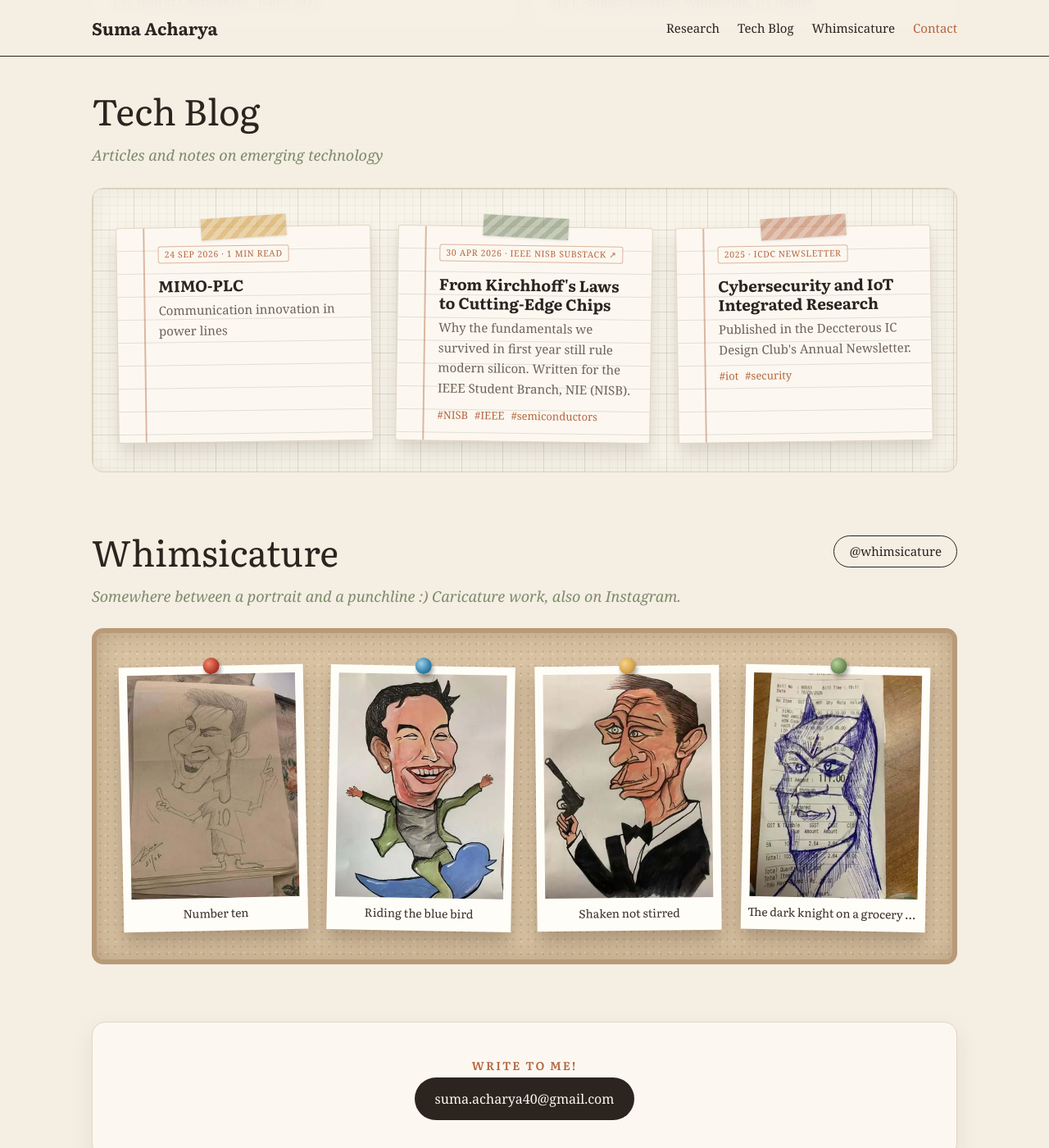
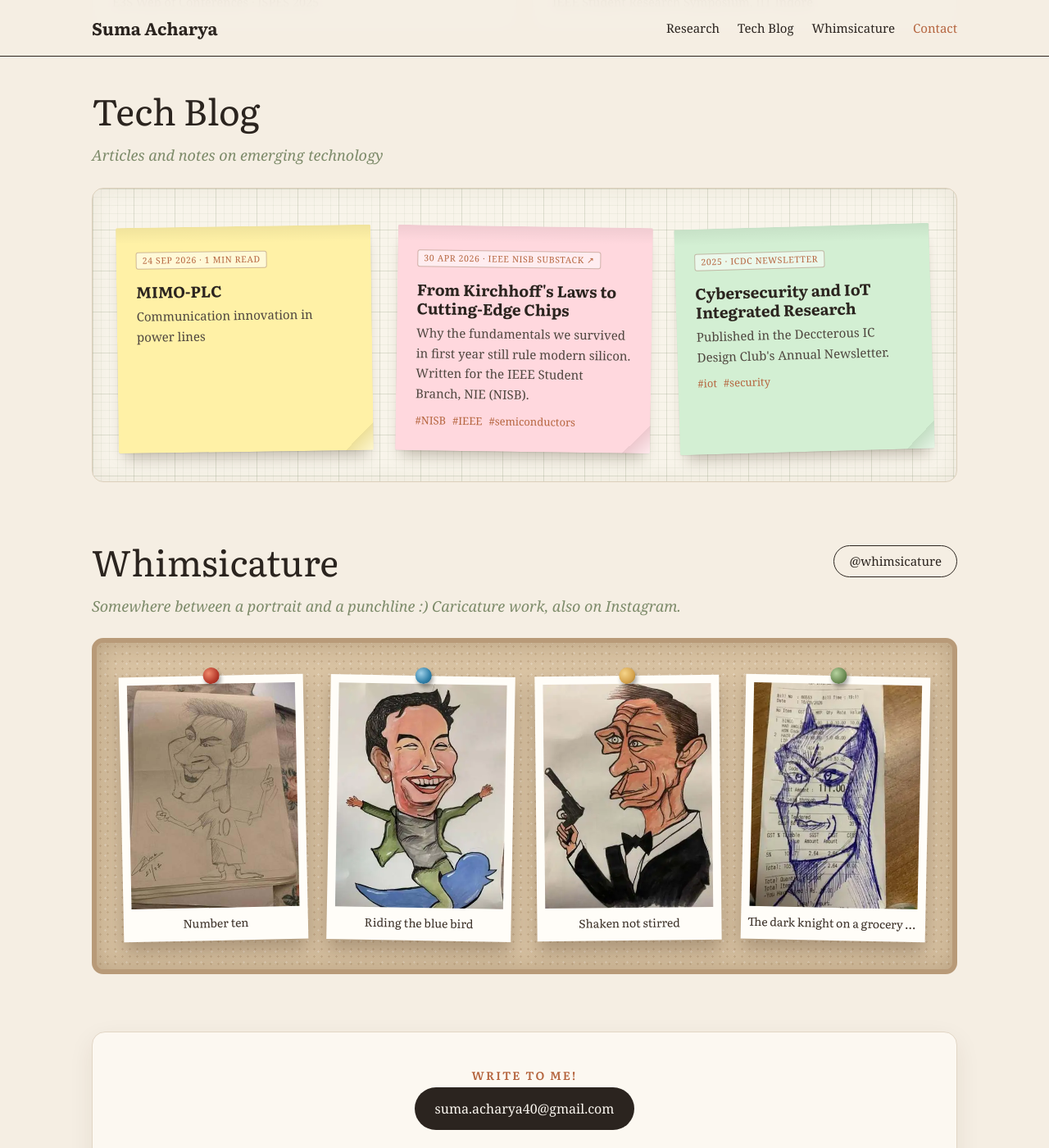
Before and after one commit to SumaAcharya/SumaAcharya.github.io, a Jekyll site: the page built from index.html, in a window 1280 px wide and 1400 px high, scrolled down 1133 px. Shown: the whole window at 82% size. Built offline with Jekyll 4.4.1, drawn with Linux system fonts in a browser that asks for light colours.

Commit message:
Add files via upload

```diff
--- a/assets/style.css
+++ b/assets/style.css
@@ -201,3 +201,21 @@ a.card:hover { transform: translateY(-4px); border-color: var(--ink); }
 .notes .note-card.reveal:not(.in) { opacity: 0; }
 .notes .note-card .date { display: inline-block; font-style: normal; font-size: 10.5px; letter-spacing: .06em; text-transform: uppercase; color: var(--accent); border: 1px solid rgba(181, 101, 63, .45); border-radius: 3px; padding: 1px 7px; margin-bottom: 4px; white-space: nowrap; max-width: 100%; overflow: hidden; text-overflow: ellipsis; background: rgba(252, 248, 241, .8); }
 @media (max-width: 520px) { .notes { padding: 36px 16px 26px; } }
+
+/* tech blog: coloured sticky notes */
+.notes .note-card { border: 0; border-radius: 2px 2px 3px 3px; padding: 30px 24px 26px;
+  background-image: linear-gradient(to bottom, rgba(0, 0, 0, .06) 0, rgba(0, 0, 0, 0) 20px);
+  box-shadow: 0 1px 1px rgba(0, 0, 0, .06), 0 14px 18px -8px rgba(50, 35, 15, .28); }
+.notes .note-card:nth-child(n)::before { display: none; }
+.notes .note-card::after { content: ""; position: absolute; right: 0; bottom: 0; width: 34px; height: 34px;
+  background: linear-gradient(135deg, rgba(0, 0, 0, 0) 50%, rgba(0, 0, 0, .07) 50%, rgba(255, 255, 255, .45) 100%);
+  border-top-left-radius: 4px; }
+.notes .note-card:nth-child(5n+1) { background-color: #fff1a6; }
+.notes .note-card:nth-child(5n+2) { background-color: #ffd8de; }
+.notes .note-card:nth-child(5n+3) { background-color: #d3efd3; }
+.notes .note-card:nth-child(5n+4) { background-color: #d2e7f7; }
+.notes .note-card:nth-child(5n) { background-color: #ffdcb9; }
+.notes .note-card:nth-child(3n) { transform: rotate(-1.6deg); }
+.notes .note-card p { color: #4f463f; }
+.notes .note-card .date { background: rgba(255, 255, 255, .55); border-color: rgba(120, 70, 40, .35); }
+.notes .note-card.in:hover { transform: rotate(0) translateY(-4px) scale(1.02); }
```
